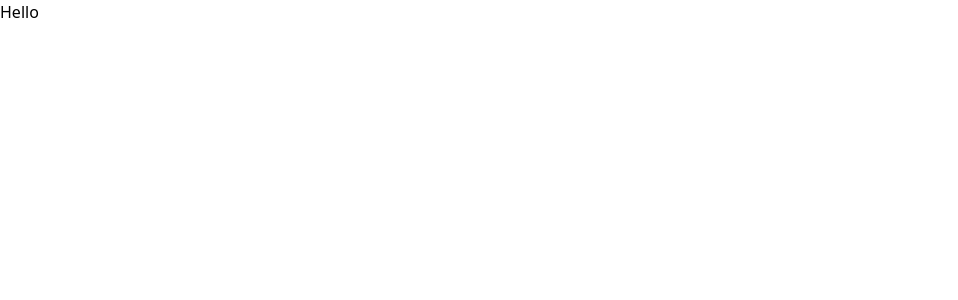
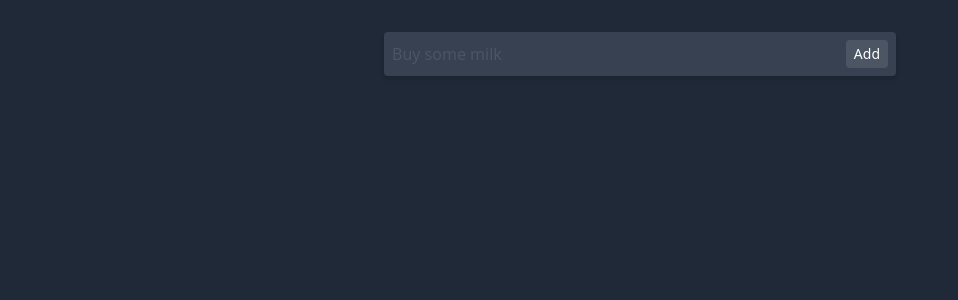
Before and after one commit to Alejandro1709/Todos, a React (Vite) app: page / in a window 1280 px wide. Shown: the top 300 px of the page, without its empty margins (0-958 px from the left). Built offline with nearby package versions, Linux system fonts and the light colour scheme.

Commit message:
Add: Input Bar

```diff
--- a/src/App.tsx
+++ b/src/App.tsx
@@ -1,8 +1,21 @@
 function App() {
   return (
-    <div className='min-h-screen'>
-      <h1>Hello</h1>
-    </div>
+    <main className='flex justify-center bg-gray-800 min-h-screen'>
+      <section className='md:w-2/5 w-4/5'>
+        <header className='pt-8'>
+          <form className='flex flex-row gap-2 p-2 bg-gray-700 rounded shadow-md'>
+            <input
+              className='bg-transparent flex-1 outline-none placeholder:text-gray-600 text-white'
+              type='text'
+              placeholder='Buy some milk'
+            />
+            <button className='px-2 py-1 text-sm text-white bg-gray-600 rounded hover:bg-gray-700' type='submit'>
+              Add
+            </button>
+          </form>
+        </header>
+      </section>
+    </main>
   );
 }
 
```
